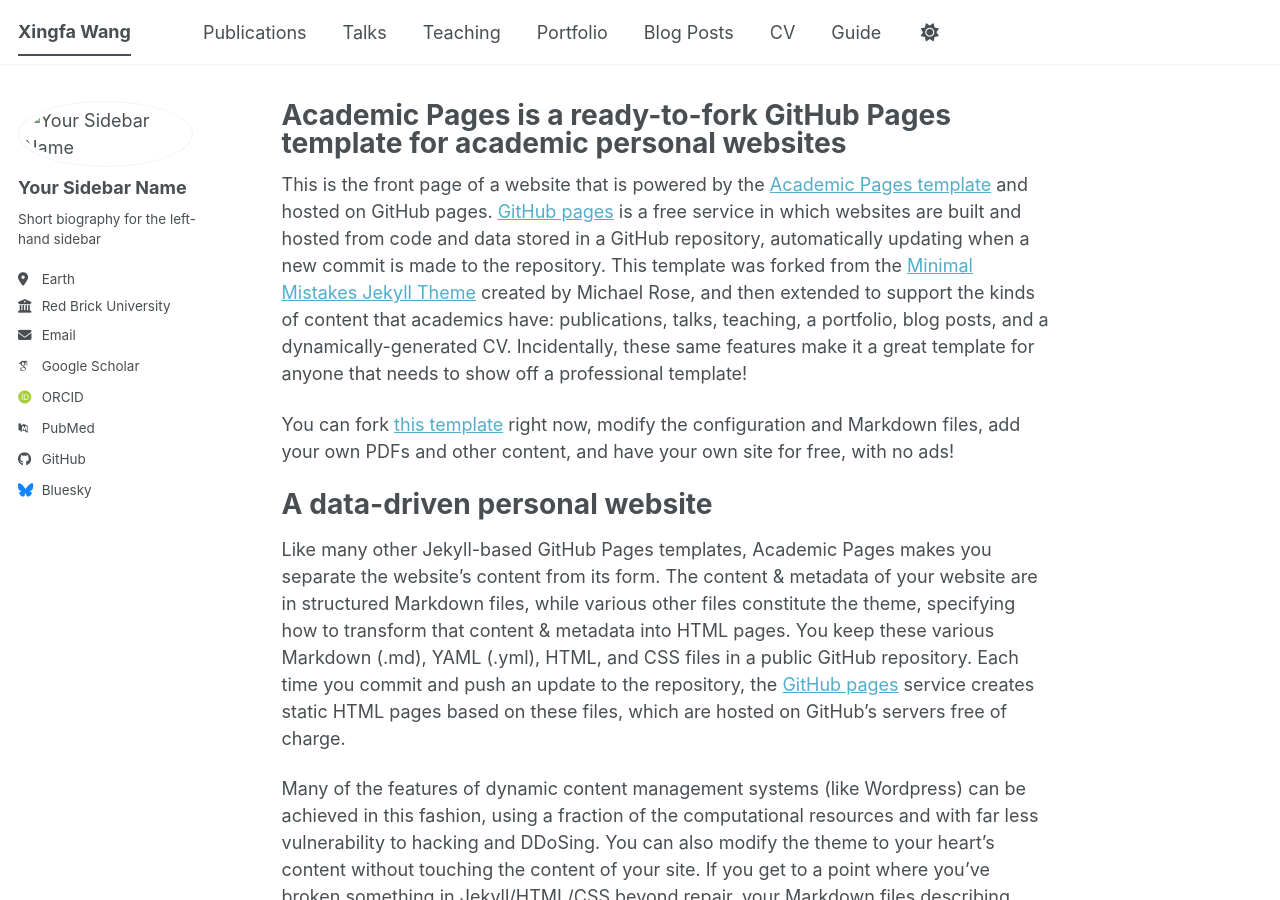
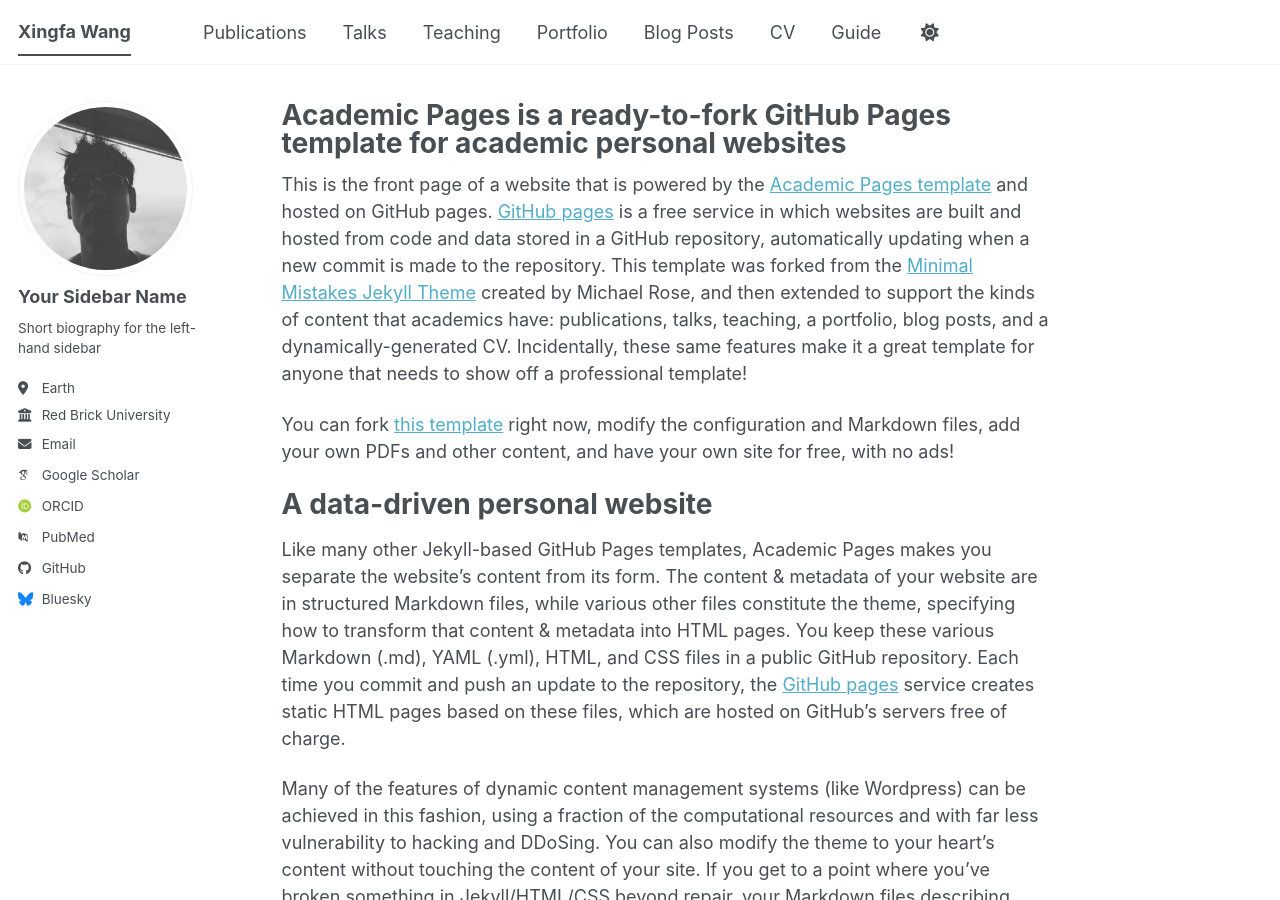
Before and after one commit to xfwang-qut/xfwang-qut.github.io, a Jekyll site: the page built from _pages/about.md, in a window 1280 px wide and 900 px high. Built offline with Jekyll 4.4.1, drawn with Linux system fonts in a browser that asks for light colours; some web fonts are replaced; a script bundle is joined from its source files by our own code; library files that are not in the unit come from our copies.

Commit message:
Update _config.yml

```diff
--- a/_config.yml
+++ b/_config.yml
@@ -23,7 +23,7 @@
 #               Additional customization can be done by editing /_includes/author-profile.html
 author:
   # Biographic information
-  avatar           : "images/1.jpg"
+  avatar           : "1.jpg"
   name             : "Your Sidebar Name"
   pronouns         : # example: "she/her"
   bio              : "Short biography for the left-hand sidebar"
```
